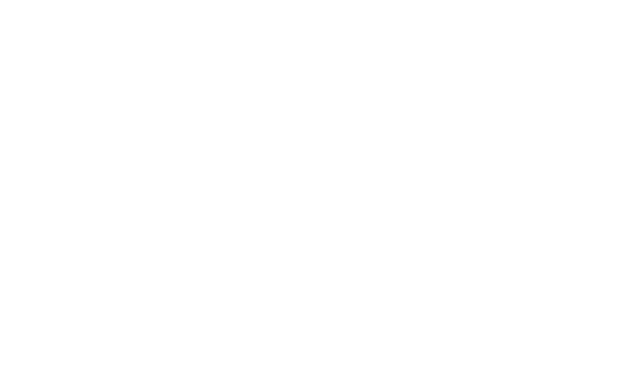
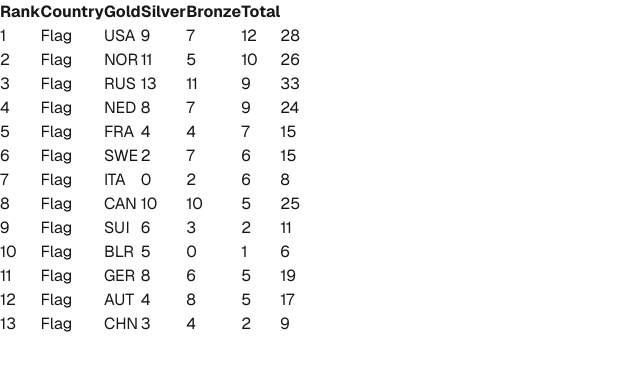
Before and after one commit to avikola/thomson-reuters, a Next.js app: page / in a window 1280 px wide. Shown: the top 370 px of the page, without its empty margins (0-640 px from the left). Built offline with nearby package versions, Linux system fonts and the light colour scheme.

Commit message:
Feature: Medal Display * Simulated API * Table display * Basic loading + error handling * Types setup * Minor CSS pruning

```diff
--- a/src/app/globals.css
+++ b/src/app/globals.css
@@ -3,13 +3,6 @@
 :root {
 	--background: #ffffff;
 	--foreground: #171717;
-}
-
-@theme inline {
-	--color-background: var(--background);
-	--color-foreground: var(--foreground);
-	--font-sans: var(--font-geist-sans);
-	--font-mono: var(--font-geist-mono);
 }
 
 @media (prefers-color-scheme: dark) {
@@ -22,5 +15,5 @@
 body {
 	background: var(--background);
 	color: var(--foreground);
-	font-family: Arial, Helvetica, sans-serif;
+	font-family: var(--font-geist-sans);
 }
--- a/src/app/layout.tsx
+++ b/src/app/layout.tsx
@@ -1,16 +1,11 @@
 import type { Metadata } from "next";
 
-import { Geist, Geist_Mono } from "next/font/google";
+import { Geist } from "next/font/google";
 
 import "./globals.css";
 
 const geistSans = Geist({
 	variable: "--font-geist-sans",
-	subsets: ["latin"],
-});
-
-const geistMono = Geist_Mono({
-	variable: "--font-geist-mono",
 	subsets: ["latin"],
 });
 
@@ -26,9 +21,7 @@
 }>) {
 	return (
 		<html lang="en">
-			<body className={`${geistSans.variable} ${geistMono.variable} antialiased`}>
-				{children}
-			</body>
+			<body className={`${geistSans.variable} antialiased`}>{children}</body>
 		</html>
 	);
 }
--- a/src/app/page.tsx
+++ b/src/app/page.tsx
@@ -1,7 +1,67 @@
+"use client";
+
+import { useEffect, useState } from "react";
+
+import { Country } from "@/types/medal_types";
+
+import { getCountryMedalData } from "@/services/medalsService";
+import MedalsTable from "@/components/MedalsTable";
+
+/**
+ * Medal Count Mini App
+ *
+ */
 export default function Home() {
+	// Countries State
+	const [countries, setCountries] = useState<Country[]>([]);
+
+	// Loading State
+	const [loading, setLoading] = useState<boolean>(true);
+
+	// Error State
+	const [error, setError] = useState<string | null>(null);
+
+	// Get medal data from (simulated) API, after the first render
+	useEffect(() => {
+		const getCountryMedals = async () => {
+			try {
+				const { data } = await getCountryMedalData();
+
+				setCountries(data);
+			} catch (e) {
+				if (e instanceof Error) setError(e.message);
+				else setError("An error occurred");
+			} finally {
+				setLoading(false);
+			}
+		};
+
+		getCountryMedals();
+	}, []);
+
+	// Handle loading display
+	if (loading)
+		return (
+			<div className="">
+				<main className="">
+					<span>Loading...</span>
+				</main>
+			</div>
+		);
+
+	// Handle error display
+	if (error)
+		return (
+			<div className="">
+				<main className="">{error}</main>
+			</div>
+		);
+
 	return (
-		<div className="font-[family-name:var(--font-geist-sans)]">
-			<main className=""></main>
+		<div className="">
+			<main className="">
+				<MedalsTable countries={countries} />
+			</main>
 		</div>
 	);
 }
--- /dev/null
+++ b/src/components/MedalsTable.tsx
@@ -0,0 +1,37 @@
+import { Country } from "@/types/medal_types";
+
+type Props = { countries: Country[] };
+
+function MedalsTable({ countries }: Props) {
+	return (
+		<div>
+			<table>
+				<thead>
+					<tr>
+						<th>Rank</th>
+						<th>Country</th>
+						<th>Gold</th>
+						<th>Silver</th>
+						<th>Bronze</th>
+						<th>Total</th>
+					</tr>
+				</thead>
+				<tbody>
+					{countries.map((country, index) => (
+						<tr key={country.code}>
+							<td>{index + 1}</td>
+							<td>Flag</td>
+							<td>{country.code}</td>
+							<td>{country.gold}</td>
+							<td>{country.silver}</td>
+							<td>{country.bronze}</td>
+							<td>{country.gold + country.silver + country.bronze}</td>
+						</tr>
+					))}
+				</tbody>
+			</table>
+		</div>
+	);
+}
+
+export default MedalsTable;
--- /dev/null
+++ b/src/services/medalsService.ts
@@ -0,0 +1,26 @@
+import { CountryMedalsResponse } from "@/types/medal_types";
+
+/**
+ *
+ * @returns Promise with countries' medal data response
+ * @throws {Error} "API Error" when API fails
+ */
+export const getCountryMedalData = async (): Promise<CountryMedalsResponse> => {
+	try {
+		const response = await fetch("/config/medals.json");
+
+		// Simulate API Error
+		if (!response.ok) {
+			const errorMsg = new Error("Failed to fetch medal data.");
+			errorMsg.name = "API Error";
+
+			throw errorMsg;
+		}
+
+		return { data: await response.json() };
+	} catch (e) {
+		if (e instanceof Error && e.name === "API Error") throw e;
+
+		throw new Error("Error fetching medal data. Please try again later.");
+	}
+};
--- /dev/null
+++ b/src/types/medal_types.ts
@@ -0,0 +1,10 @@
+export type Country = {
+	code: string;
+	gold: number;
+	silver: number;
+	bronze: number;
+};
+
+export type CountryMedalsResponse = {
+	data: Country[];
+};
```
